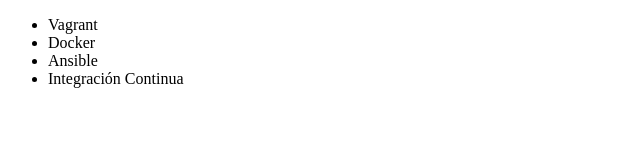
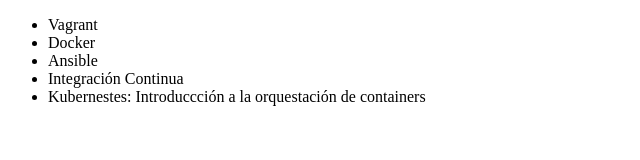
Before and after one commit to Willyams1087/will-git, a plain HTML site: page index.html in a window 1280 px wide. Shown: the whole page, without its empty margins (0-640 px from the left). Drawn offline with Linux system fonts and the light colour scheme.

Commit message:
Modificando el nombre del curso de Kubernetes

```diff
--- a/index.html
+++ b/index.html
@@ -10,6 +10,7 @@
             <li>Docker</li>
             <li>Ansible</li>
             <li>Integración Continua</li>
+            <li>Kubernestes: Introduccción a la orquestación de containers</li>
         </ul>
     </body>
 </html>
```
